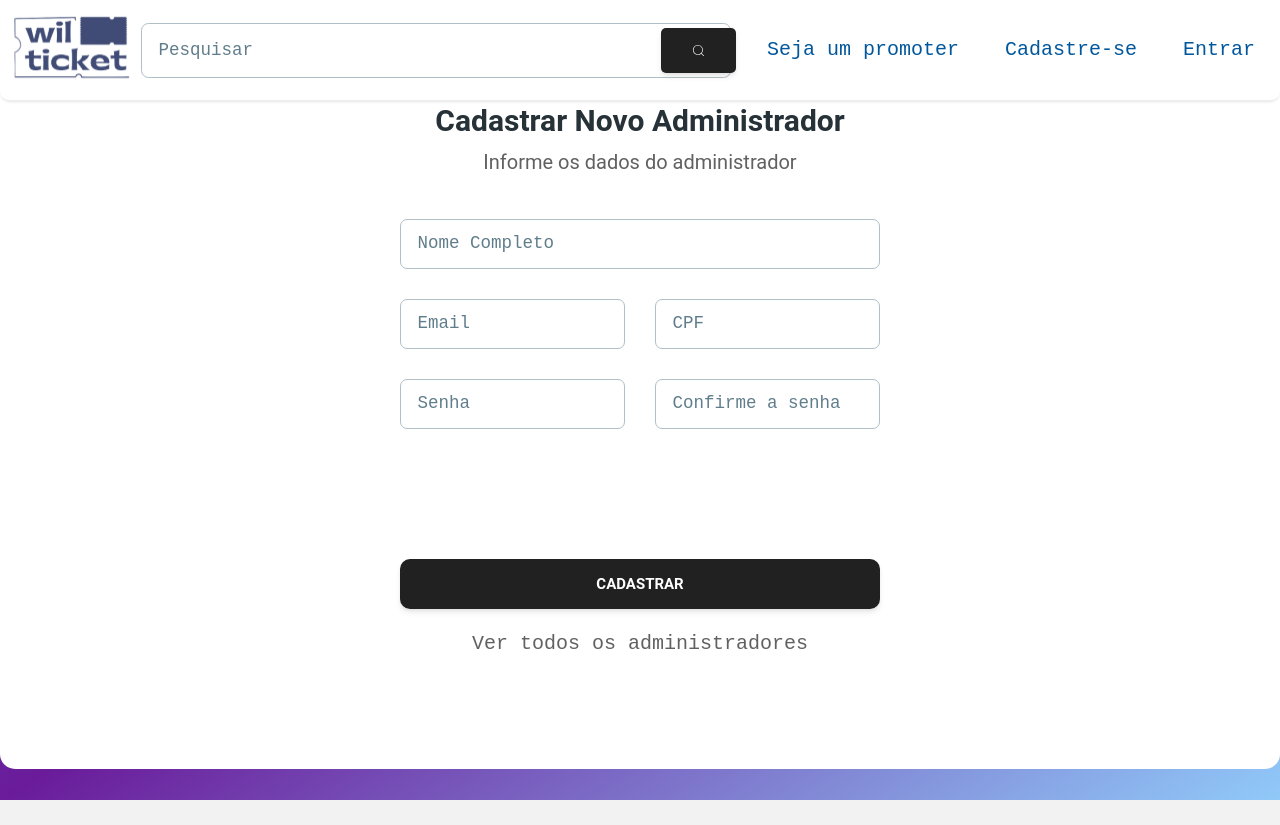
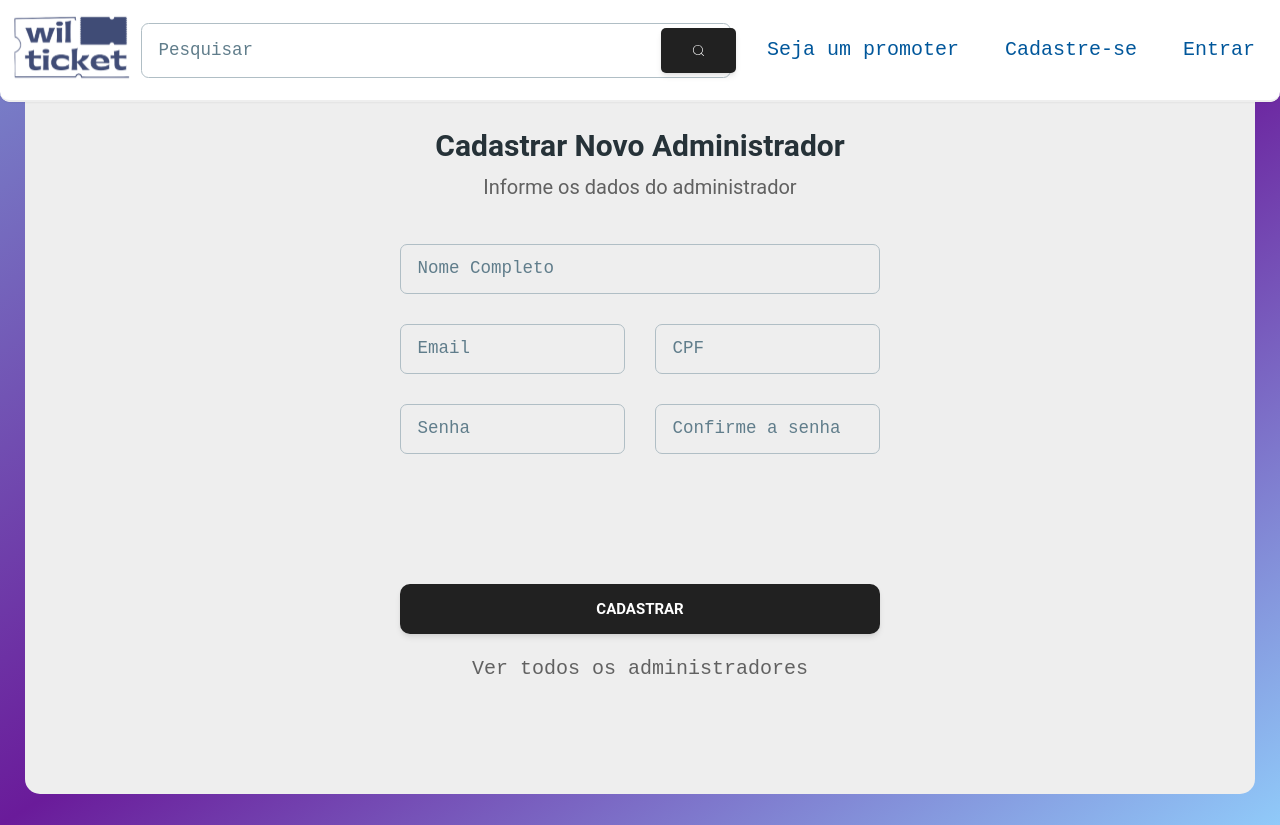
Before and after one commit to WilburTicketsCode/backend, a Next.js app: page /administrador/admin-new in a window 1280 px wide. Before the commit the page ends 800 px from the top, so only its background shows below. Built offline with nearby package versions, Linux system fonts and the light colour scheme; no server answers.

Commit message:
Update index.tsx

```diff
--- a/src/components/Admin/NewAdmin/index.tsx
+++ b/src/components/Admin/NewAdmin/index.tsx
@@ -52,7 +52,7 @@ export default function TelaNewAdm() {
     }
 
     return (
-        <section className='w-300 h-[90%] bg-white flex flex-col items-center justify-center gap-y-10 p-20 rounded-xl'>
+        <section className='bg-gray-200 flex flex-col items-center justify-center gap-y-10 p-20 rounded-xl m-5 w-auto h-auto m-10'>
 
             <Card color="transparent" shadow={false} className="flex items-center justify-center">
                 <Typography variant="h4" color="blue-gray">
@@ -66,14 +66,14 @@ export default function TelaNewAdm() {
                 <form onSubmit={onSubmit} className="mt-8 mb-2 w-80 max-w-screen-lg sm:w-96">
                     <div className="min-w-fit mb-4 flex flex-col gap-6">
                         <Input {...register('name')}  size='md'  label="Nome Completo" />
-                        {errors.name?.message && <p className="text-red-500 text-center">{errors.name?.message}</p>}
+                        {errors.name?.message && <p className="text-red-500 text-xs">{errors.name?.message}</p>}
 
                         <div className="flex flex-col gap-6 md:flex-row">
                             <Input {...register('email')}  size='md'  label="Email" />
-                            {errors.email?.message && <p className="text-red-500 text-center">{errors.email?.message}</p>}
+                            {errors.email?.message && <p className="text-red-500 text-xs">{errors.email?.message}</p>}
 
                             <Input {...register('cpf')}  size='md' label="CPF" />
-                            {errors.cpf?.message && <p className="text-red-500 text-center">{errors.cpf?.message}</p>}
+                            {errors.cpf?.message && <p className="text-red-500 text-xs">{errors.cpf?.message}</p>}
                         </div>
 
                         <div className="flex flex-col gap-6 md:flex-row">
```
